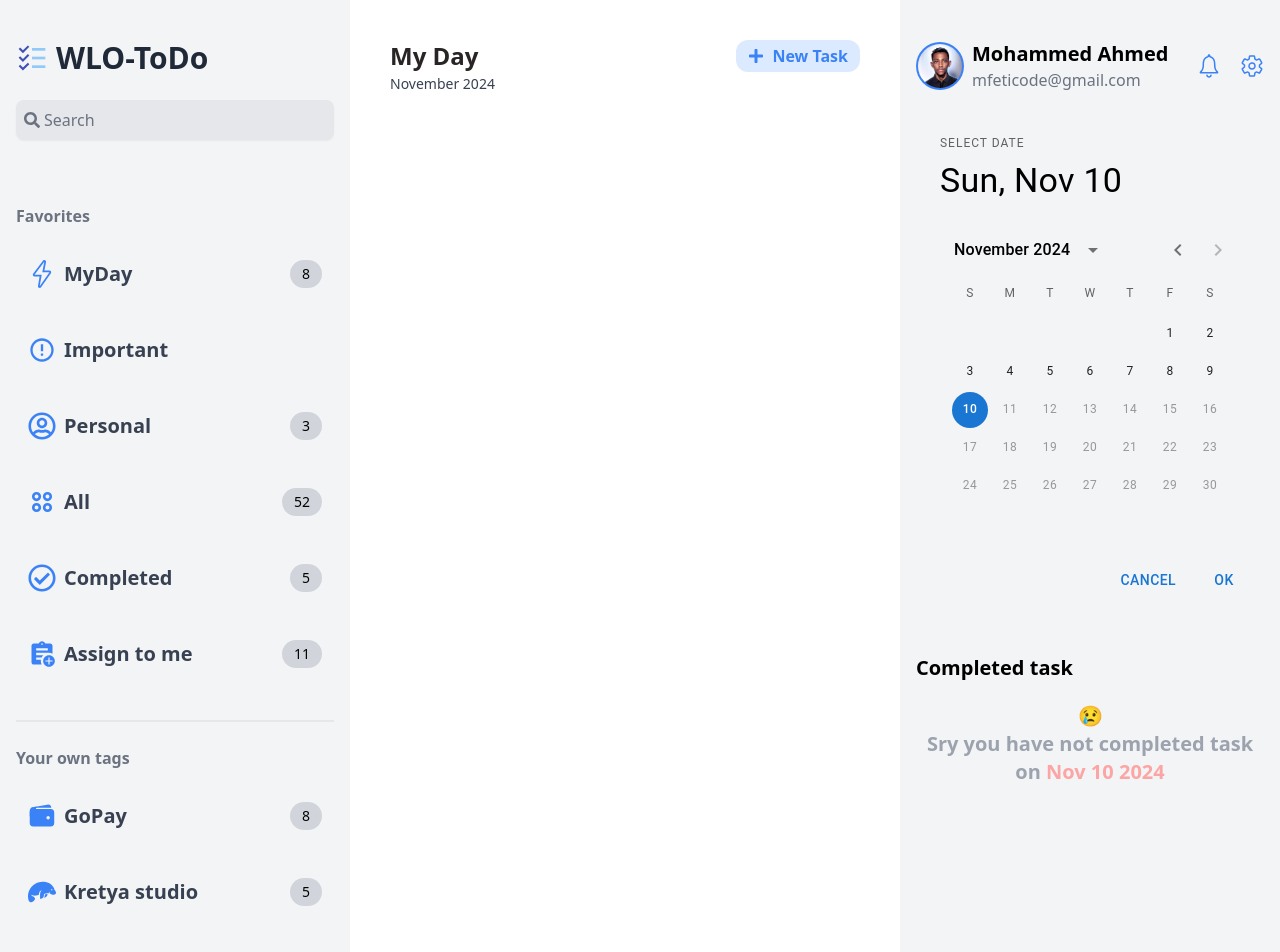
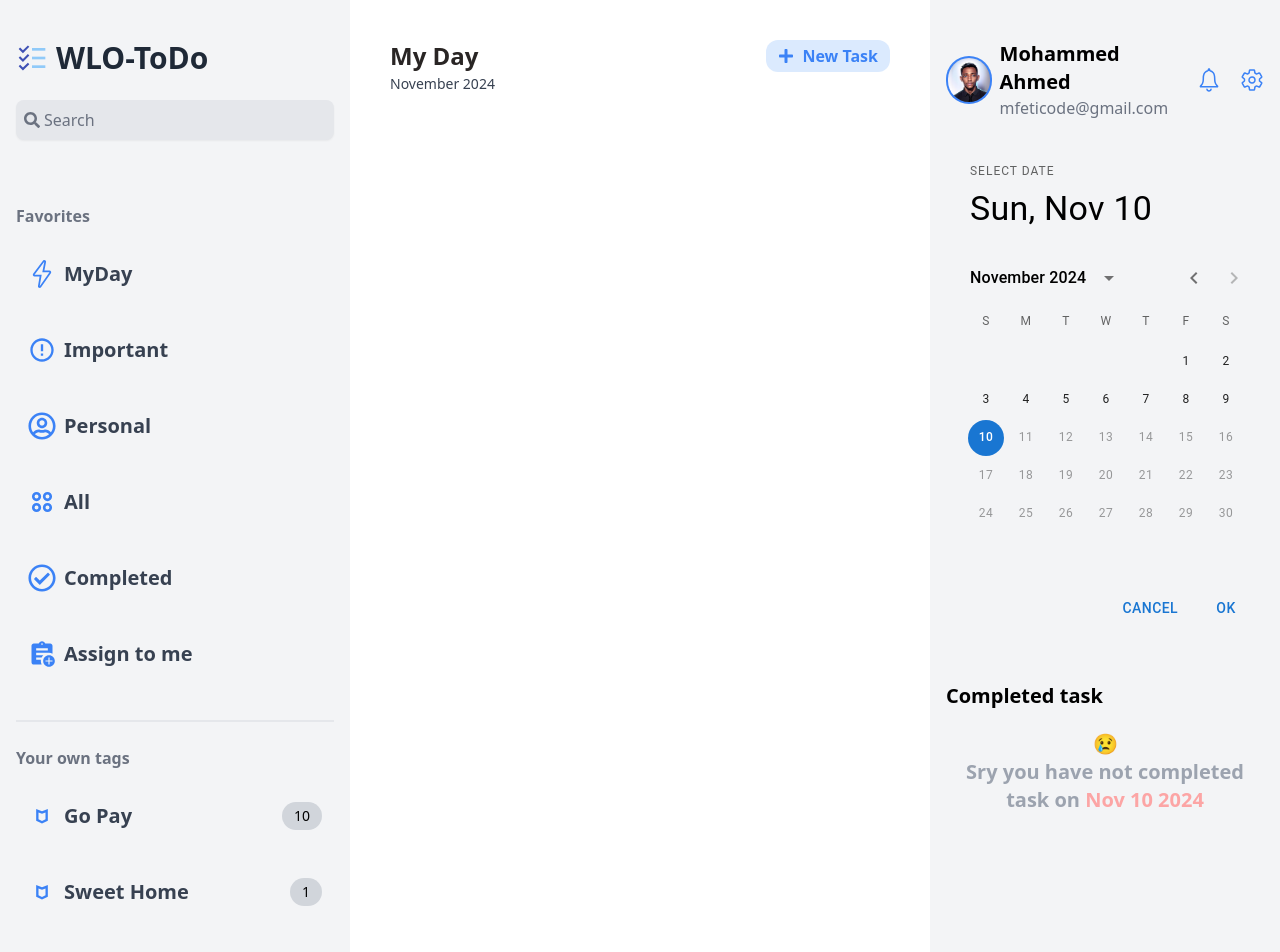
Before and after one commit to mfeti/WLO-ToDo, a React (Vite) app: page / in a window 1280 px wide. Shown: the top 952 px of the page. Built offline with nearby package versions, Linux system fonts and the light colour scheme.

Commit message:
nav bar properly display the appropriate value

```diff
--- a/package.json
+++ b/package.json
@@ -18,7 +18,8 @@
     "dayjs": "^1.11.13",
     "react": "^18.3.1",
     "react-dom": "^18.3.1",
-    "react-icons": "^5.3.0"
+    "react-icons": "^5.3.0",
+    "react-select": "^5.8.3"
   },
   "devDependencies": {
     "@eslint/js": "^9.13.0",
--- a/src/App.jsx
+++ b/src/App.jsx
@@ -76,8 +76,26 @@ export default function App() {
   const [tasks, setTasks] = useState(
     JSON.parse(localStorage.getItem("tasks")) || []
   );
+  const [tags, setTags] = useState([
+    { title: "Go Pay", numTask: 10 },
+    { title: "Sweet Home", numTask: 1 },
+  ]);
 
-  const [completedTasks, setCompletedTasks] = useState([]);
+  const numTasks = tasks.length;
+  const importantTasks = countTags("important");
+  const myDayTasks = countTags("MyDay");
+  const personalTasks = countTags("personal");
+  const toMeTasks = countTags("assign to me");
+  const completedTasks = tasks.filter((total, task) => {
+    return task.isCompleted ? total + 1 : total;
+  }, 0);
+
+  function countTags(tag) {
+    const numTasks = tasks.reduce((total, task) => {
+      return task.tag.toLowerCase() === tag.toLowerCase() ? total + 1 : total;
+    }, 0);
+    return numTasks;
+  }
 
   useEffect(function () {
     AOS.init({
@@ -118,25 +136,10 @@ export default function App() {
 
     const newTasks = tasks.map((task) => {
       return task.id === id
-        ? { ...task, isCompleted: !task.isCompleted }
+        ? { ...task, isCompleted: !task.isCompleted, completedAt: new Date() }
         : { ...task };
     });
     setTasks(newTasks);
-
-    //make uncompleted
-    if (completedTasks.find((task) => id === task.id) !== undefined) {
-      setCompletedTasks(completedTasks.filter((task) => task.id !== id));
-      return;
-    }
-
-    //make completed
-    const [completedTask] = newTasks.filter((task) => task.id === id);
-    setCompletedTasks((prev) => [
-      ...prev,
-      { ...completedTask, completedAt: new Date() },
-    ]);
-
-    // setTasks(tasks.filter((task) => task.id !== id));
   };
 
   const handleFavorite = (id) => {
@@ -151,7 +154,16 @@ export default function App() {
 
   return (
     <div className="flex justify-between relative overflow-hidden">
-      <Navbar isOpen={isOpen} />
+      <Navbar
+        tags={tags}
+        isOpen={isOpen}
+        numTasks={numTasks}
+        importantTasks={importantTasks}
+        myDayTasks={myDayTasks}
+        personalTasks={personalTasks}
+        toMeTasks={toMeTasks}
+        completedTasks={completedTasks}
+      />
       <Main
         handleTaskCreate={handleTaskCreate}
         tasks={tasks}
@@ -164,7 +176,7 @@ export default function App() {
         handleNavbar={handleNavbar}
       />
       <Sidebar
-        completedTasks={completedTasks}
+        tasks={tasks}
         handleCompleted={handleCompleted}
         handleFavorite={handleFavorite}
         isSideOpen={isSideOpen}
--- a/src/components/Navbar.jsx
+++ b/src/components/Navbar.jsx
@@ -1,15 +1,23 @@
 /* eslint-disable react/prop-types */
 import { FaRegCheckCircle, FaRegUserCircle, FaSearch } from "react-icons/fa";
 import { FcTodoList } from "react-icons/fc";
-import { IoWallet } from "react-icons/io5";
 import { MdAssignmentAdd } from "react-icons/md";
 import { PiCirclesFourBold } from "react-icons/pi";
 import { RiErrorWarningLine } from "react-icons/ri";
-import { SiContentstack, SiStudio3T } from "react-icons/si";
 import { SlEnergy } from "react-icons/sl";
 import Article from "./Article";
+import { CgPentagonDown } from "react-icons/cg";
 
-function Navbar({ isOpen }) {
+function Navbar({
+  tags,
+  isOpen,
+  numTasks,
+  importantTasks,
+  myDayTasks,
+  toMeTasks,
+  personalTasks,
+  completedTasks,
+}) {
   return (
     <section
       className={`bg-gray-100 min-w-[350px] ${
@@ -42,9 +50,11 @@ function Navbar({ isOpen }) {
                   <SlEnergy className="text-blue-500 w-7 h-7" />
                   <p className="font-semibold text-xl text-gray-700">MyDay</p>
                 </div>
+                {myDayTasks > 0 && (
                   <div className="flex justify-center items-center bg-gray-300 text-sm px-3 py-1 rounded-full">
-                  <span>8</span>
+                    <span>{myDayTasks}</span>
                   </div>
+                )}
               </div>
               {/* important  */}
               <div className="flex justify-between hover:bg-blue-100 p-3 rounded-lg transition-all duration-300">
@@ -54,10 +64,11 @@ function Navbar({ isOpen }) {
                     Important
                   </p>
                 </div>
-                {/* <div className="flex justify-center items-center bg-gray-300 px-3 py-1 text-sm rounded-full">
-                  <span>5</span>
-                  <CiCircleCheck />
-                </div> */}
+                {importantTasks > 0 && (
+                  <div className="flex justify-center items-center bg-gray-300 px-3 py-1 text-sm rounded-full">
+                    <span>{importantTasks}</span>
+                  </div>
+                )}
               </div>
               {/* personal  */}
               <div className="flex justify-between hover:bg-blue-100 p-3 rounded-lg transition-all duration-300">
@@ -67,9 +78,11 @@ function Navbar({ isOpen }) {
                     Personal
                   </p>
                 </div>
+                {personalTasks > 0 && (
                   <div className="flex justify-center items-center bg-gray-300 px-3 py-1 text-sm rounded-full">
-                  <span>3</span>
+                    <span>{personalTasks}</span>
                   </div>
+                )}
               </div>
               {/* All  */}
               <div className="flex justify-between hover:bg-blue-100 p-3 rounded-lg transition-all duration-300">
@@ -77,9 +90,11 @@ function Navbar({ isOpen }) {
                   <PiCirclesFourBold className="text-blue-500 w-7 h-7" />
                   <p className="font-semibold text-xl text-gray-700">All</p>
                 </div>
+                {numTasks > 0 && (
                   <div className="flex justify-center items-center bg-gray-300 px-3 py-1 text-sm rounded-full">
-                  <span>52</span>
+                    <span>{numTasks}</span>
                   </div>
+                )}
               </div>
               {/* completed  */}
               <div className="flex justify-between hover:bg-blue-100 p-3 rounded-lg transition-all duration-300">
@@ -89,9 +104,11 @@ function Navbar({ isOpen }) {
                     Completed
                   </p>
                 </div>
+                {completedTasks > 0 && (
                   <div className="flex justify-center items-center bg-gray-300 px-3 py-1 text-sm rounded-full">
                     <span>5</span>
                   </div>
+                )}
               </div>
               {/* All  */}
               <div className="flex justify-between hover:bg-blue-100 p-3 rounded-lg transition-all duration-300">
@@ -101,9 +118,11 @@ function Navbar({ isOpen }) {
                     Assign to me
                   </p>
                 </div>
+                {toMeTasks > 0 && (
                   <div className="flex justify-center items-center bg-gray-300 px-3 py-1 text-sm rounded-full">
-                  <span>11</span>
+                    <span>{toMeTasks}</span>
                   </div>
+                )}
               </div>
             </div>
           </div>
@@ -113,39 +132,23 @@ function Navbar({ isOpen }) {
             <p className="font-semibold text-gray-500">Your own tags</p>
             <div className="mt-5 space-y-6">
               {/* Go pay  */}
-              <div className="flex justify-between hover:bg-blue-100 p-3 rounded-lg transition-all duration-300">
+              {tags.length > 0 &&
+                tags.map((tag) => (
+                  <div
+                    key={tag.title}
+                    className="flex justify-between hover:bg-blue-100 p-3 rounded-lg transition-all duration-300"
+                  >
                     <div className="flex gap-2 items-center">
-                  <IoWallet className="text-blue-500 w-7 h-7" />
-                  <p className="font-semibold text-xl text-gray-700">GoPay</p>
+                      <CgPentagonDown className="text-blue-500 w-7 h-7" />
+                      <p className="font-semibold text-xl text-gray-700">
+                        {tag.title}
+                      </p>
                     </div>
                     <div className="flex justify-center items-center bg-gray-300 text-sm px-3 py-1 rounded-full">
-                  <span>8</span>
+                      <span>{tag.numTask}</span>
                     </div>
                   </div>
-              {/* Kretya studio */}
-              <div className="flex justify-between hover:bg-blue-100 p-3 rounded-lg transition-all duration-300">
-                <div className="flex gap-2 items-center">
-                  <SiStudio3T className="text-blue-500 w-7 h-7" />
-                  <p className="font-semibold text-xl text-gray-700">
-                    Kretya studio
-                  </p>
-                </div>
-                <div className="flex justify-center items-center bg-gray-300 px-3 py-1 text-sm rounded-full">
-                  <span>5</span>
-                </div>
-              </div>
-              {/* Content Dump  */}
-              <div className="flex justify-between hover:bg-blue-100 p-3 rounded-lg transition-all duration-300">
-                <div className="flex gap-2 items-center">
-                  <SiContentstack className="text-blue-500 w-7 h-7" />
-                  <p className="font-semibold text-xl text-gray-700">
-                    Content Dump
-                  </p>
-                </div>
-                <div className="flex justify-center items-center bg-gray-300 px-3 py-1 text-sm rounded-full">
-                  <span>3</span>
-                </div>
-              </div>
+                ))}
             </div>
           </div>
         </div>
--- a/src/components/Sidebar.jsx
+++ b/src/components/Sidebar.jsx
@@ -7,13 +7,9 @@ import { useState } from "react";
 import { months } from "../constants";
 import Article from "./Article";
 
-function Sidebar({
-  completedTasks,
-  handleCompleted,
-  handleFavorite,
-  isSideOpen,
-}) {
+function Sidebar({ tasks, handleCompleted, handleFavorite, isSideOpen }) {
   const [filterDate, setFilterDate] = useState(new Date());
+  const completedTasks = tasks.filter((task) => task.isCompleted === true);
   const newCompletedTasks = completedTasks.filter(
     (task) =>
       new Date(task.completedAt).getDate() === new Date(filterDate).getDate()
@@ -27,9 +23,9 @@ function Sidebar({
 
   return (
     <section
-      className={`bg-gray-100 min-w-[380px] min-h-screen ${
-        isSideOpen ? "block" : "xl:block hidden"
-      }`}
+      className={`bg-gray-100 min-w-[350px] ${
+        isSideOpen ? "block" : "lg:block hidden"
+      } min-h-screen`}
     >
       <div className="mx-4 my-10">
         {/* top section  */}
```
Also changed, not shown: 1 other file (tests, documents, lock files or other folders). Lines whose indentation alone changed are shown as unchanged.
